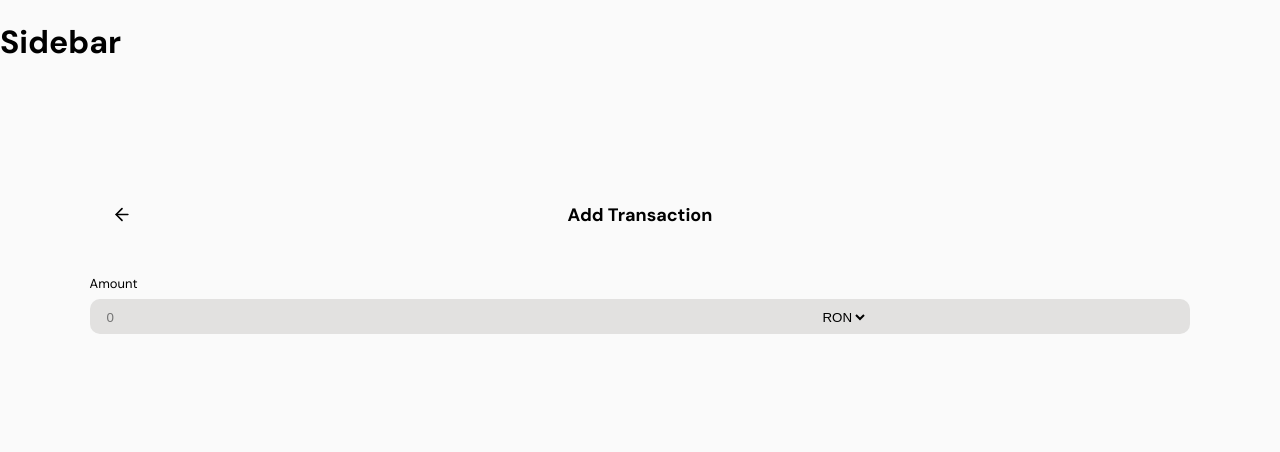
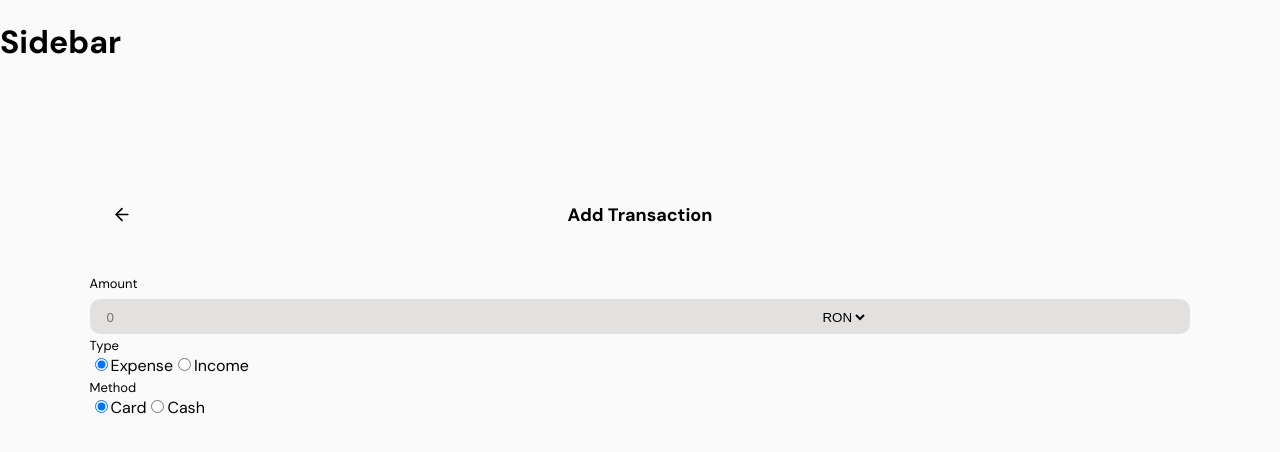
Before and after one commit to mirelalexy/blossom, a React (Vite) app in the folder frontend/: page /add-transaction in a window 1280 px wide. Shown: the top 452 px of the page. Built offline with nearby package versions, Linux system fonts and the light colour scheme.

Commit message:
feat(add transaction): add type and method radio groups

```diff
--- a/frontend/src/pages/AddTransaction.jsx
+++ b/frontend/src/pages/AddTransaction.jsx
@@ -1,13 +1,10 @@
-import GreetingHeader from "../components/home/GreetingHeader"
-import PrimaryGoalCard from "../components/home/PrimaryGoalCard"
-import TopCategoryCard from "../components/home/TopCategoryCard"
-import TransactionCard from "../components/home/TransactionCard"
 import Section from "../components/ui/Section"
 import Button from "../components/ui/Button"
 import Input from "../components/forms/Input"
 import Select from "../components/forms/Select"
 import { useState } from "react"
 import PageHeader from "../components/ui/PageHeader"
+import RadioGroup from "../components/forms/RadioGroup"
 
 import "../styles/pages/AddTransaction.css"
 
@@ -54,8 +51,28 @@ function AddTransaction() {
                     </div>
 
                     {/* Type */}
+                    <RadioGroup
+                        label="Type"
+                        name="type"
+                        value={formData.type}
+                        onChange={(val) => handleChange("type", val)}
+                        options={[
+                            { value: "Expense", label: "Expense" },
+                            { value: "Income", label: "Income" }
+                        ]}
+                    />
 
                     {/* Method */}
+                    <RadioGroup
+                        label="Method"
+                        name="method"
+                        value={formData.method}
+                        onChange={(val) => handleChange("type", val)}
+                        options={[
+                            { value: "Card", label: "Card" },
+                            { value: "Cash", label: "Cash" }
+                        ]}
+                    />
 
                     {/* Category */}
 
```
